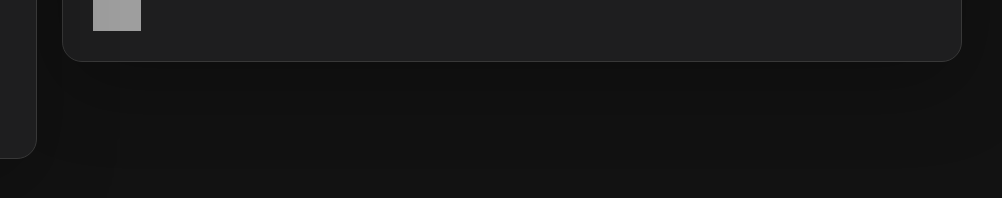
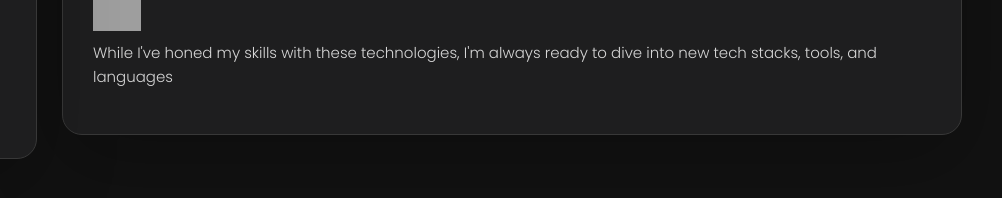
Before and after one commit to hanzalahwaheed/my-portfolio-v2, a plain HTML site: page index.html in a window 1280 px wide. Both pictures are taken after a click on the button "Skills". Shown: the part 494-692 px from the top of the page, 278-1280 px from the left. Drawn offline with nearby package versions, Linux system fonts and the light colour scheme; grey boxes are pictures that could not be loaded.

Commit message:
update skills

```diff
--- a/index.html
+++ b/index.html
@@ -208,7 +208,6 @@
           <header>
             <h2 class="h2 article-title">Skills</h2>
           </header>
-
           <section>
             <img width="48" height="48" src="https://img.icons8.com/color/100/html-5--v1.png" alt="html-5--v1" />
             <img width="48" height="48" src="https://img.icons8.com/color/100/css3.png" alt="css3" />
@@ -220,6 +219,7 @@
             <img width="48" height="48" src="https://img.icons8.com/color/100/python--v1.png" alt="python--v1" />
             <img width="48" height="48" src="https://img.icons8.com/color/100/my-sql.png" alt="my-sql" />
           </section>
+          <section class="about-text" style="margin-top: 10px;margin-bottom: 0;"><p >While I've honed my skills with these technologies, I'm always ready to dive into new tech stacks, tools, and languages</p></section>
         </article>
       </section>
 
```
